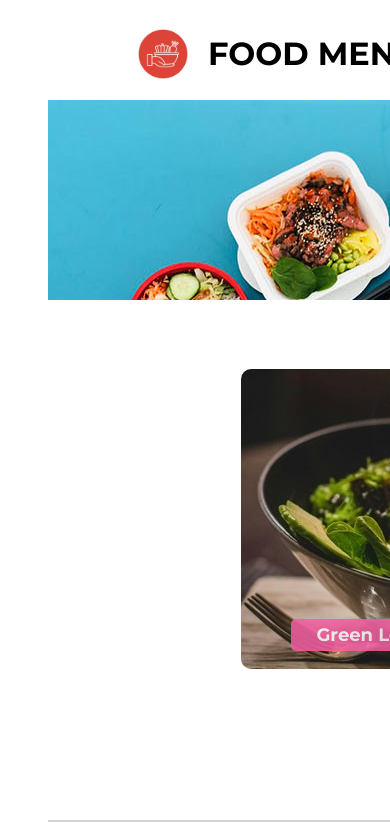
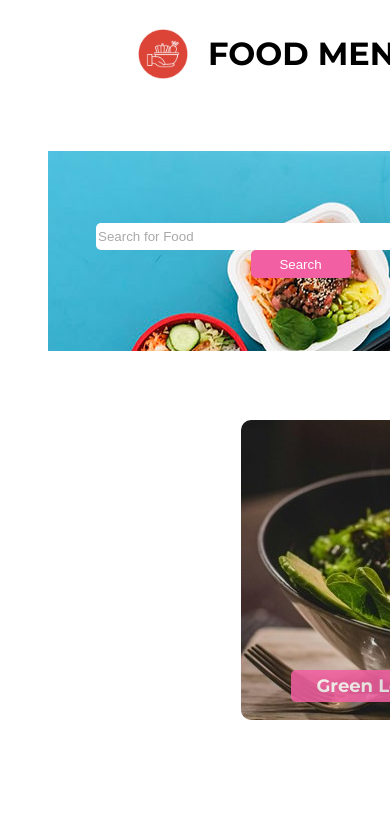
Before and after one commit to SvetlinGG/HTML-CSS-Tasks, a plain HTML site: page food-menu/index.html in a window 390 px wide. Shown: the top 822 px of the page. Drawn offline with Linux system fonts and the light colour scheme.

Commit message:
responsive design

```diff
--- a/food-menu/style.css
+++ b/food-menu/style.css
@@ -193,3 +193,13 @@ h4 {
     font-size: small;
     font-weight: bold;
 }
+@media (max-width: 700px){
+    .navbar {
+        width: 500px;
+        flex-direction: column;
+    }
+    .search {
+        width: 500px;
+        flex-direction: column;
+    }
+}
```
